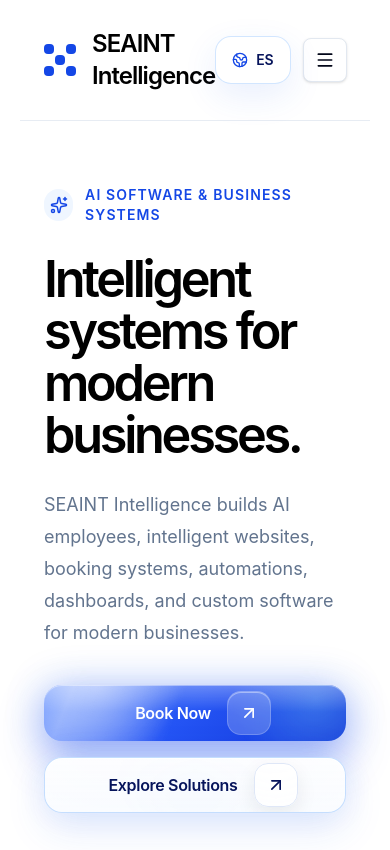
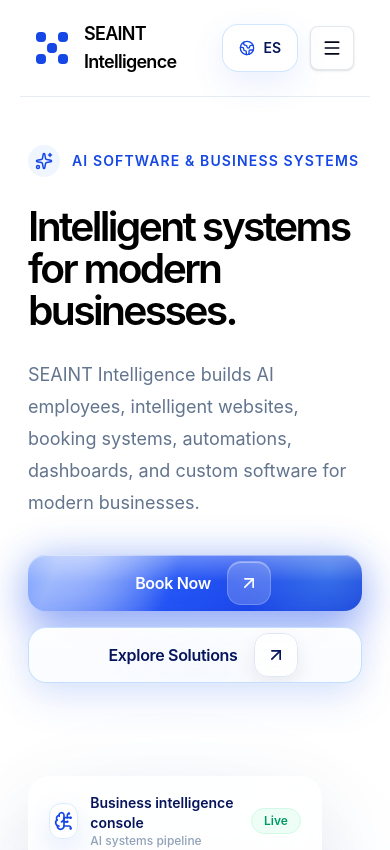
Before and after one commit to seaintCO/seaintintelligence-, a Next.js app: page / in a window 390 px wide. Shown: the top 850 px of the page. Built offline with nearby package versions, Linux system fonts and the light colour scheme.

Commit message:
Finalize SEAINT Intelligence homepage, mobile responsiveness, bilingual support, and Calendly integration

```diff
--- a/components/BookingSection.tsx
+++ b/components/BookingSection.tsx
@@ -15,7 +15,7 @@
   return (
     <section id="book" className="relative overflow-hidden bg-white">
       <div className="mx-auto w-full max-w-[1600px] px-6 lg:px-16">
-        <div className="relative border-x border-y border-slate-200/80 px-6 py-20 sm:px-8 lg:px-16 lg:py-28">
+        <div className="relative border-x border-y border-slate-200/80 px-4 py-16 sm:px-6 sm:py-20 sm:px-8 lg:px-16 lg:py-28">
           <div className="grid items-center gap-14 lg:grid-cols-[0.92fr_1.08fr]">
             <div>
               <div className="mb-7 inline-flex items-center gap-3 text-sm font-semibold uppercase tracking-[0.16em] text-slate-500">
@@ -50,7 +50,7 @@
 
               <div className="mt-9 flex flex-col gap-4 sm:flex-row sm:gap-5">
                 <a
-                  href="mailto:hello@seaint.com"
+                  href="https://calendly.com/seaintco/new-meeting"
                   className="holo-primary group inline-flex h-14 w-full items-center justify-center overflow-hidden rounded-[18px] pl-7 pr-3 text-[16px] font-semibold tracking-[-0.02em] text-white transition-all duration-300 hover:-translate-y-0.5 sm:w-auto"
                 >
                   <span className="relative z-10 whitespace-nowrap">
@@ -91,7 +91,7 @@
               </div>
             </div>
 
-            <div className="relative min-h-[480px] overflow-hidden">
+            <div className="relative min-h-[480px] max-sm:min-h-[390px] overflow-hidden">
               <div className="absolute inset-0 bg-[radial-gradient(circle_at_center,rgba(37,99,235,0.12),transparent_42%)]" />
               <div className="absolute inset-0 bg-[radial-gradient(#cbd5e1_1px,transparent_1px)] [background-size:28px_28px] opacity-70" />
               <div className="absolute left-1/2 top-1/2 h-px w-full -translate-x-1/2 bg-gradient-to-r from-transparent via-blue-200 to-transparent" />
--- a/components/CTA.tsx
+++ b/components/CTA.tsx
@@ -93,7 +93,7 @@
                   ? "Habla con nuestro equipo sobre tu negocio, tus herramientas actuales y el sistema que quieres construir."
                   : "Talk to our team about your business, current tools, and the system you want to build."}
               </p>
-              <a href="mailto:hello@seaint.com" className="holo-primary mt-8 inline-flex h-14 items-center justify-center rounded-[18px] pl-7 pr-3 font-semibold text-white">
+              <a href="https://calendly.com/seaintco/new-meeting" className="holo-primary mt-8 inline-flex h-14 items-center justify-center rounded-[18px] pl-7 pr-3 font-semibold text-white">
                 <span>{es ? "Reservar llamada" : "Book a call"}</span>
                 <span className="ml-4 inline-flex h-11 w-11 items-center justify-center rounded-[14px] border border-white/20 bg-white/20">
                   <ArrowUpRight className="h-5 w-5" />
--- a/components/Dashboard.tsx
+++ b/components/Dashboard.tsx
@@ -39,7 +39,7 @@
       ];
 
   return (
-    <div className="relative mx-auto h-[620px] w-full max-w-[760px]">
+    <div className="relative mx-auto h-[620px] max-sm:h-[560px] w-full max-w-[760px]">
       <div className="absolute right-[2%] top-[17%] h-[360px] w-[360px] rounded-full bg-blue-600/10 blur-3xl" />
 
       <div className="hyperglass absolute left-0 top-[8%] w-[88%] overflow-hidden rounded-[22px] border border-white/70 bg-white/60 backdrop-blur-2xl transition-all duration-500 hover:-translate-y-2 hover:shadow-[0_40px_110px_rgba(37,99,235,0.18)]">
@@ -141,7 +141,7 @@
         </div>
       </div>
 
-      <div className="blue-card absolute bottom-[11%] right-0 w-[360px] max-w-[72%] rounded-[20px] border border-blue-300/30 bg-[radial-gradient(circle_at_90%_20%,rgba(96,165,250,0.85),transparent_16%),linear-gradient(135deg,#0b2da8_0%,#071855_56%,#0c37c8_100%)] p-6 text-white backdrop-blur-2xl transition-all duration-500 hover:-translate-y-2 hover:shadow-[0_45px_100px_rgba(37,99,235,0.35)]">
+      <div className="blue-card absolute bottom-[11%] right-0 w-[360px] max-w-[72%] max-sm:w-[280px] max-sm:max-w-[82%] rounded-[20px] border border-blue-300/30 bg-[radial-gradient(circle_at_90%_20%,rgba(96,165,250,0.85),transparent_16%),linear-gradient(135deg,#0b2da8_0%,#071855_56%,#0c37c8_100%)] p-6 text-white backdrop-blur-2xl transition-all duration-500 hover:-translate-y-2 hover:shadow-[0_45px_100px_rgba(37,99,235,0.35)]">
         <div className="flex items-center justify-between">
           <span className="inline-flex items-center gap-2 text-sm font-medium text-blue-50">
             <span className="flex h-4 w-4 items-center justify-center rounded-full bg-white text-blue-700">
@@ -161,7 +161,7 @@
         </p>
       </div>
 
-      <div className="hyperglass absolute bottom-[4%] left-[8%] w-[250px] rounded-[18px] border border-white/70 bg-white/60 p-5 backdrop-blur-2xl transition hover:-translate-y-2 hover:shadow-[0_32px_80px_rgba(37,99,235,0.14)]">
+      <div className="hyperglass absolute bottom-[4%] left-[8%] w-[250px] max-sm:w-[210px] rounded-[18px] border border-white/70 bg-white/60 p-5 backdrop-blur-2xl transition hover:-translate-y-2 hover:shadow-[0_32px_80px_rgba(37,99,235,0.14)]">
         <div className="flex items-center gap-2">
           <span className="flex h-4 w-4 items-center justify-center rounded-full bg-emerald-500 text-white">
             <Check className="h-3 w-3" />
--- a/components/Hero.tsx
+++ b/components/Hero.tsx
@@ -6,7 +6,7 @@
   const es = lang === "es";
 
   return (
-    <div className="grid items-center gap-12 px-6 py-16 lg:grid-cols-[0.88fr_1.12fr] lg:px-16 lg:pb-32 lg:pt-24">
+    <div className="grid items-center gap-12 px-2 py-12 sm:px-6 lg:grid-cols-[0.88fr_1.12fr] lg:px-16 lg:pb-32 lg:pt-24">
       <div className="max-w-3xl">
         <div className="mb-7 inline-flex items-center gap-3 text-sm font-semibold uppercase tracking-[0.08em] text-blue-700">
           <span className="inline-flex h-8 w-8 items-center justify-center rounded-full bg-blue-50">
@@ -15,7 +15,7 @@
           {es ? "Software AI y Sistemas Empresariales" : "AI Software & Business Systems"}
         </div>
 
-        <h1 className="max-w-[760px] text-[3.15rem] font-semibold leading-[1.03] tracking-[-0.065em] text-black sm:text-6xl lg:text-[4.55rem] xl:text-[5.05rem]">
+        <h1 className="max-w-[760px] text-[2.55rem] font-semibold leading-[1.03] tracking-[-0.065em] text-black sm:text-6xl lg:text-[4.55rem] xl:text-[5.05rem]">
           {es ? "Sistemas inteligentes para negocios modernos." : "Intelligent systems for modern businesses."}
         </h1>
 
@@ -26,7 +26,7 @@
         </p>
 
         <div className="mt-9 flex flex-col gap-4 sm:flex-row sm:gap-5">
-          <a href="#book" className="holo-primary group inline-flex h-14 w-full items-center justify-center overflow-hidden rounded-[18px] pl-7 pr-3 text-[16px] font-semibold tracking-[-0.02em] text-white transition-all duration-300 hover:-translate-y-0.5 sm:w-auto">
+          <a href="https://calendly.com/seaintco/new-meeting" className="holo-primary group inline-flex h-14 w-full items-center justify-center overflow-hidden rounded-[18px] pl-7 pr-3 text-[16px] font-semibold tracking-[-0.02em] text-white transition-all duration-300 hover:-translate-y-0.5 sm:w-auto">
             <span className="relative z-10 whitespace-nowrap">{es ? "Reservar" : "Book Now"}</span>
             <span className="relative z-10 ml-4 inline-flex h-11 w-11 shrink-0 items-center justify-center rounded-[14px] border border-white/20 bg-white/20 shadow-[inset_0_1px_0_rgba(255,255,255,0.40)] backdrop-blur-md">
               <ArrowUpRight className="h-5 w-5" />
--- a/components/Navbar.tsx
+++ b/components/Navbar.tsx
@@ -14,7 +14,7 @@
   const es = lang === "es";
 
   return (
-    <header className="flex items-center justify-between border-b border-slate-200/80 px-6 py-7 lg:px-16">
+    <header className="flex items-center justify-between border-b border-slate-200/80 px-4 py-5 sm:px-6 lg:px-16">
       <Link href="/" className="flex items-center gap-4">
         <span className="relative h-8 w-8 shrink-0">
           <span className="absolute left-0 top-0 h-2.5 w-2.5 rounded bg-blue-700" />
@@ -23,7 +23,7 @@
           <span className="absolute bottom-0 left-0 h-2.5 w-2.5 rounded bg-blue-700" />
           <span className="absolute bottom-0 right-0 h-2.5 w-2.5 rounded bg-blue-700" />
         </span>
-        <span className="text-2xl font-semibold tracking-[-0.04em] text-black sm:text-3xl">
+        <span className="text-lg font-semibold tracking-[-0.04em] text-black sm:text-3xl">
           SEAINT Intelligence
         </span>
       </Link>
@@ -44,7 +44,7 @@
           {es ? "EN" : "ES"}
         </button>
 
-        <Link href="#book" className="group hidden h-12 items-center justify-center overflow-hidden rounded-[16px] bg-gradient-to-br from-[#2f6bff] via-[#2454f4] to-[#1237d8] px-5 text-[15px] font-semibold tracking-[-0.02em] text-white shadow-[0_18px_48px_rgba(37,84,244,0.38),0_0_40px_rgba(37,84,244,0.18),inset_0_1px_0_rgba(255,255,255,0.42)] transition-all duration-300 hover:-translate-y-0.5 hover:shadow-[0_24px_60px_rgba(37,84,244,0.50),0_0_60px_rgba(37,84,244,0.25),inset_0_1px_0_rgba(255,255,255,0.50)] sm:inline-flex">
+        <Link href="https://calendly.com/seaintco/new-meeting" className="group hidden h-12 items-center justify-center overflow-hidden rounded-[16px] bg-gradient-to-br from-[#2f6bff] via-[#2454f4] to-[#1237d8] px-5 text-[15px] font-semibold tracking-[-0.02em] text-white shadow-[0_18px_48px_rgba(37,84,244,0.38),0_0_40px_rgba(37,84,244,0.18),inset_0_1px_0_rgba(255,255,255,0.42)] transition-all duration-300 hover:-translate-y-0.5 hover:shadow-[0_24px_60px_rgba(37,84,244,0.50),0_0_60px_rgba(37,84,244,0.25),inset_0_1px_0_rgba(255,255,255,0.50)] sm:inline-flex">
           {es ? "Reservar" : "Book Now"}
         </Link>
 
--- a/components/Stats.tsx
+++ b/components/Stats.tsx
@@ -24,7 +24,7 @@
       {stats.map((item) => {
         const Icon = item.icon;
         return (
-          <a key={item.title} href="#book" className="group flex items-center justify-between gap-6 rounded-[18px] border border-slate-200 bg-white/78 p-6 shadow-[0_12px_34px_rgba(15,23,42,0.035)] backdrop-blur transition hover:-translate-y-0.5 hover:border-slate-300 hover:shadow-[0_18px_42px_rgba(15,23,42,0.06)]">
+          <a key={item.title} href="https://calendly.com/seaintco/new-meeting" className="group flex items-center justify-between gap-6 rounded-[18px] border border-slate-200 bg-white/78 p-6 shadow-[0_12px_34px_rgba(15,23,42,0.035)] backdrop-blur transition hover:-translate-y-0.5 hover:border-slate-300 hover:shadow-[0_18px_42px_rgba(15,23,42,0.06)]">
             <div className="flex min-w-0 items-center gap-5">
               <div className="flex h-14 w-14 shrink-0 items-center justify-center rounded-full bg-blue-50 text-blue-700">
                 <Icon className="h-6 w-6" />
```
